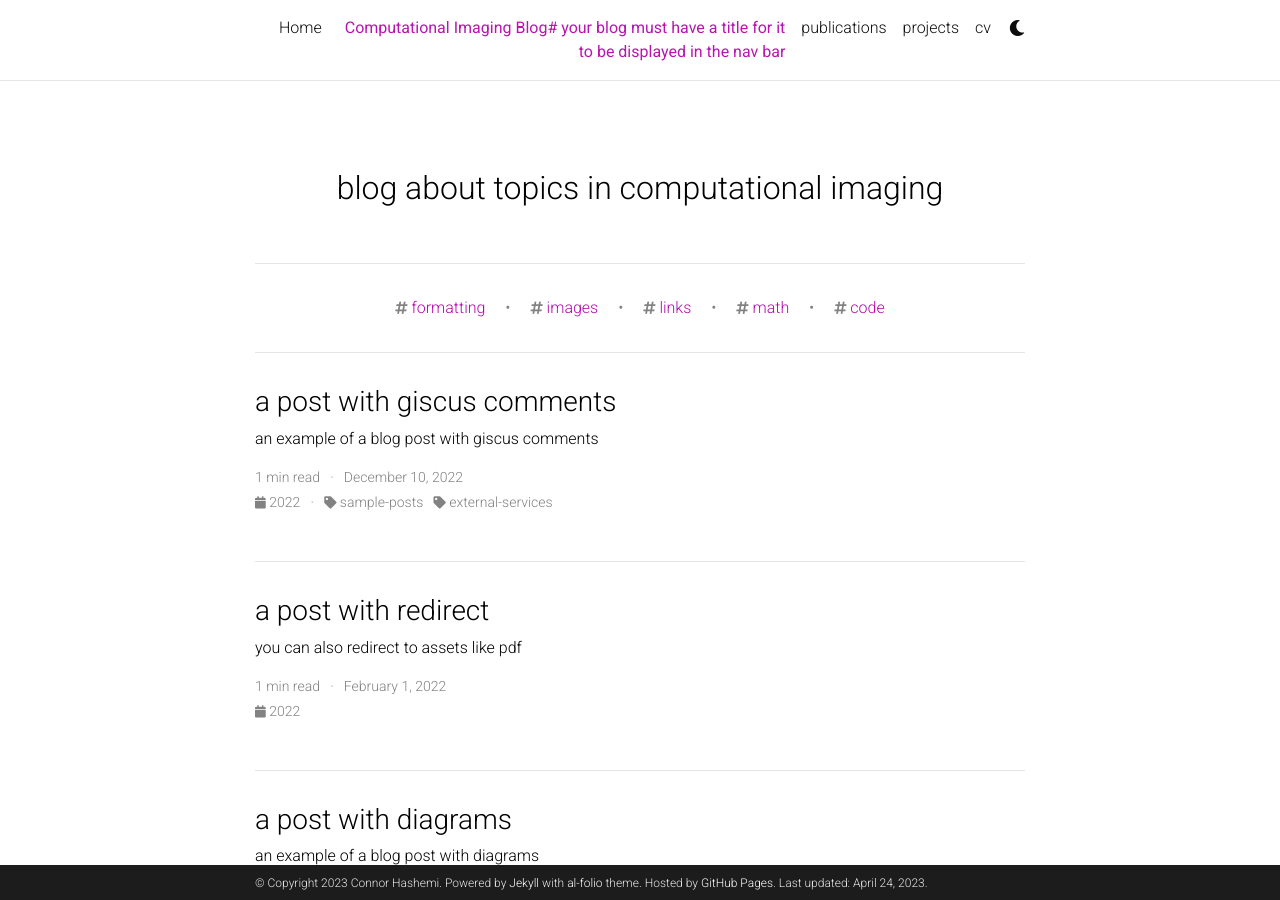
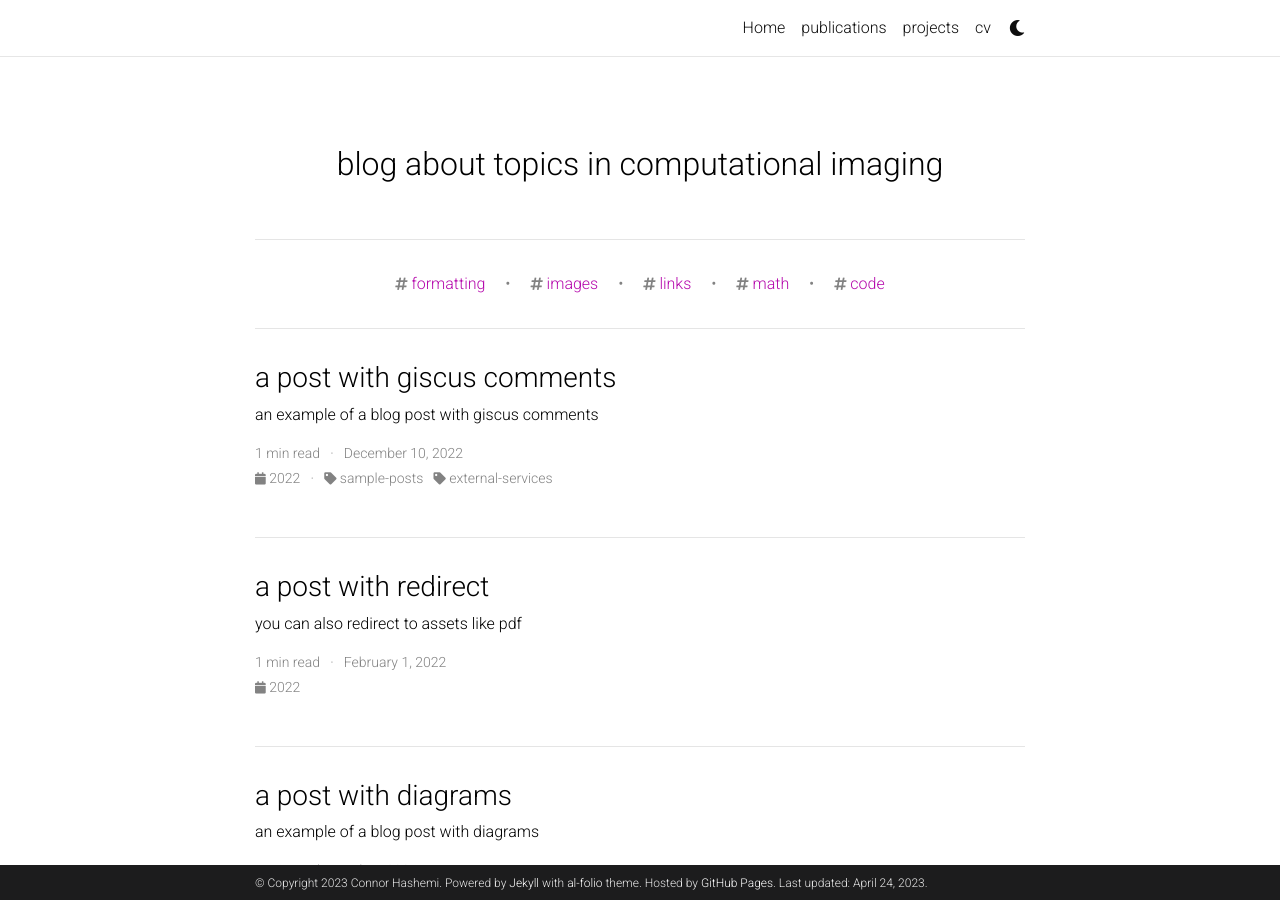
Before and after one commit to Hashe037/Hashe037.github.io, a Jekyll site: the page built from blog/index.html, in a window 1280 px wide and 900 px high. Built offline with Jekyll 4.4.1, drawn with Linux system fonts in a browser that asks for light colours; full-size pictures stand in for the smaller copies a plugin makes; the list of posts is cut into pages by our own code; comment, search, counter and statistics services are not loaded; a style sheet for code colours, icons or effects is not loaded.

Commit message:
Update _config.yml

```diff
--- a/_config.yml
+++ b/_config.yml
@@ -121,7 +121,7 @@
 # -----------------------------------------------------------------------------
 
 blog_name: # blog_name will be displayed in your blog page
-blog_nav_title: Computational Imaging Blog# your blog must have a title for it to be displayed in the nav bar
+blog_nav_title: # your blog must have a title for it to be displayed in the nav bar Computational Imaging Blog
 blog_description: blog about topics in computational imaging
 permalink: /blog/:year/:title/
 
```
